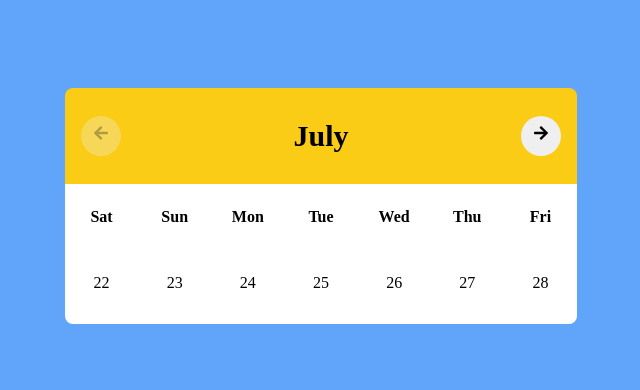
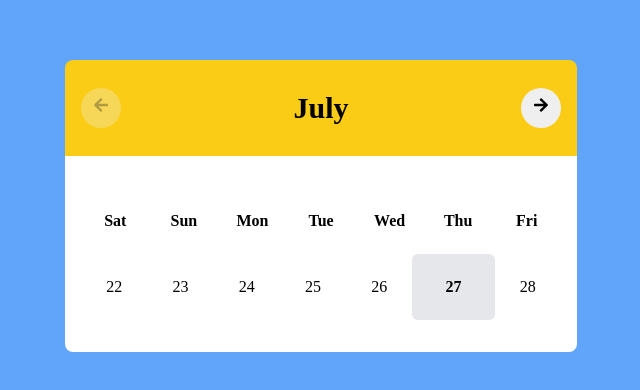
Before and after one commit to mharshita/assignment-calendar, a React (Create React App) app: page / in a window 1280 px wide. Shown: the part 194-584 px from the top of the page, without its empty margins (319-959 px from the left). Built offline with nearby package versions, Linux system fonts and the light colour scheme.

Commit message:
add event

```diff
--- a/src/components/Card.tsx
+++ b/src/components/Card.tsx
@@ -34,8 +34,10 @@ const Card = () => {
             setWeekNumber={setWeekNumber}
             weeks={weeks}
           />
-          <Weekdays />
-          <Dates weekNumber={weekNumber} weeks={weeks} setDates={setDates} />
+          <div className="px-4 py-8 bg-white rounded-b-lg">
+            <Weekdays />
+            <Dates weekNumber={weekNumber} weeks={weeks} setDates={setDates} />
+          </div>
         </div>
       </div>
     </MonthProvider>
--- a/src/components/Dates.tsx
+++ b/src/components/Dates.tsx
@@ -1,6 +1,7 @@
 import React, { useContext, useEffect } from "react";
 import { Day } from "../utils/types";
 import { MonthContext } from "../utils/context/monthContext";
+import events from "../utils/events.json";
 
 interface Props {
   weekNumber: number;
@@ -39,10 +40,26 @@ const Dates: React.FC<Props> = ({ weekNumber, weeks, setDates }) => {
     getDates();
   }, [selectedMonth, currentDay, currentMonth, currentYear, setDates]);
 
+  function isEvent(day: number) {
+    for (let i = 0; i < events.length; i++) {
+      if (day === events[i].date && selectedMonth === events[i].month) {
+        return true;
+      }
+    }
+    return false;
+  }
+
   return (
-    <div className="flex bg-white rounded-b-lg">
+    <div className="flex bg-white">
       {weeks[weekNumber].map((week) => (
-        <div className="py-6 pb-8 w-[15%] text-center" key={week.day}>
+        <div
+          className={`w-[15%] text-center py-6 ${
+            isEvent(week.day)
+              ? "bg-gray-200 rounded-md font-semibold cursor-pointer px-2"
+              : ""
+          }`}
+          key={week.day}
+        >
           {week.day}
         </div>
       ))}
--- /dev/null
+++ b/src/utils/events.json
@@ -0,0 +1,58 @@
+[
+    {
+        "date": 27,
+        "month": 6
+    },
+    {
+        "date": 2,
+        "month": 7
+    },
+    {
+        "date": 15,
+        "month": 7
+    },
+    {
+        "date": 2,
+        "month": 9
+    },
+    {
+        "date": 7,
+        "month": 8
+    },
+    {
+        "date": 20,
+        "month": 8
+    },
+    {
+        "date": 10,
+        "month": 10
+    },
+    {
+        "date": 27,
+        "month": 10
+    },
+    {
+        "date": 5,
+        "month": 11
+    },
+    {
+        "date": 20,
+        "month": 11
+    },
+    {
+        "date": 20,
+        "month": 9
+    },
+    {
+        "date": 15,
+        "month": 11
+    },
+    {
+        "date": 27,
+        "month": 7
+    },
+    {
+        "date": 25,
+        "month": 8
+    }
+]
```
